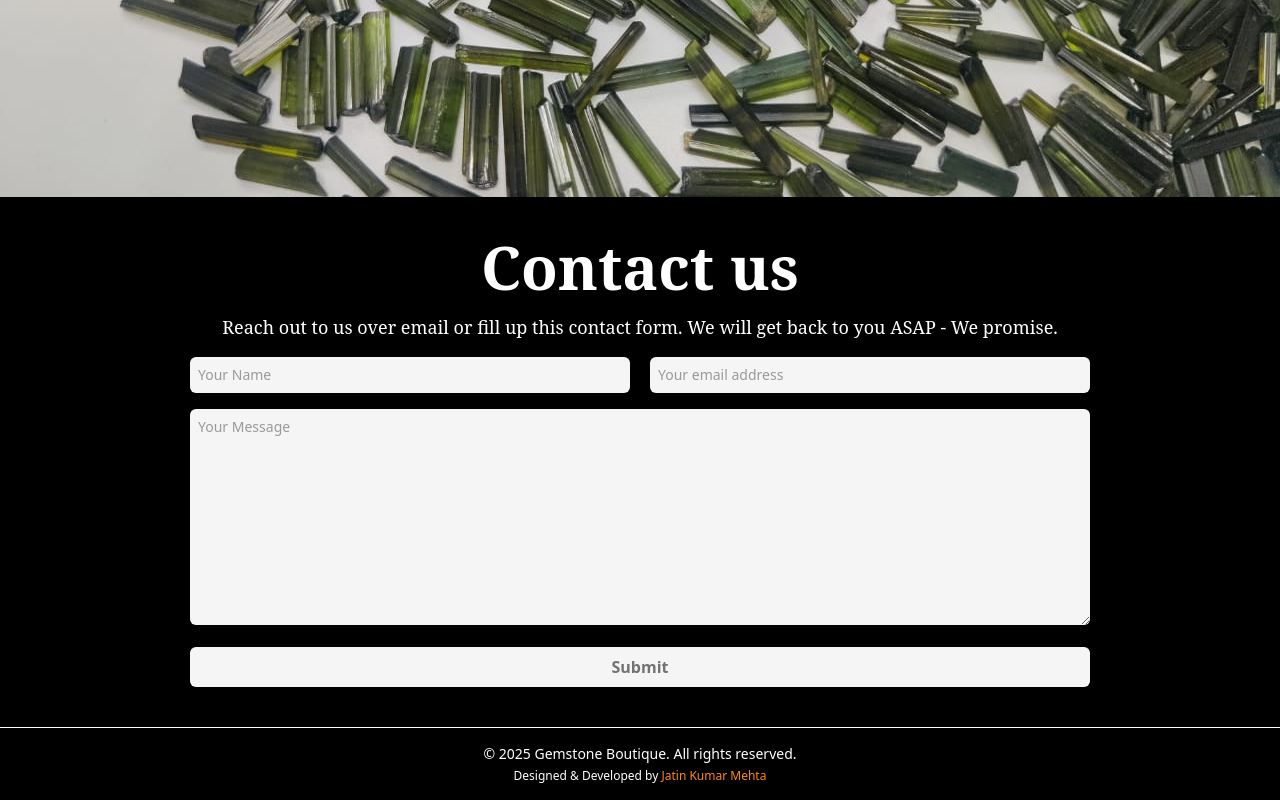
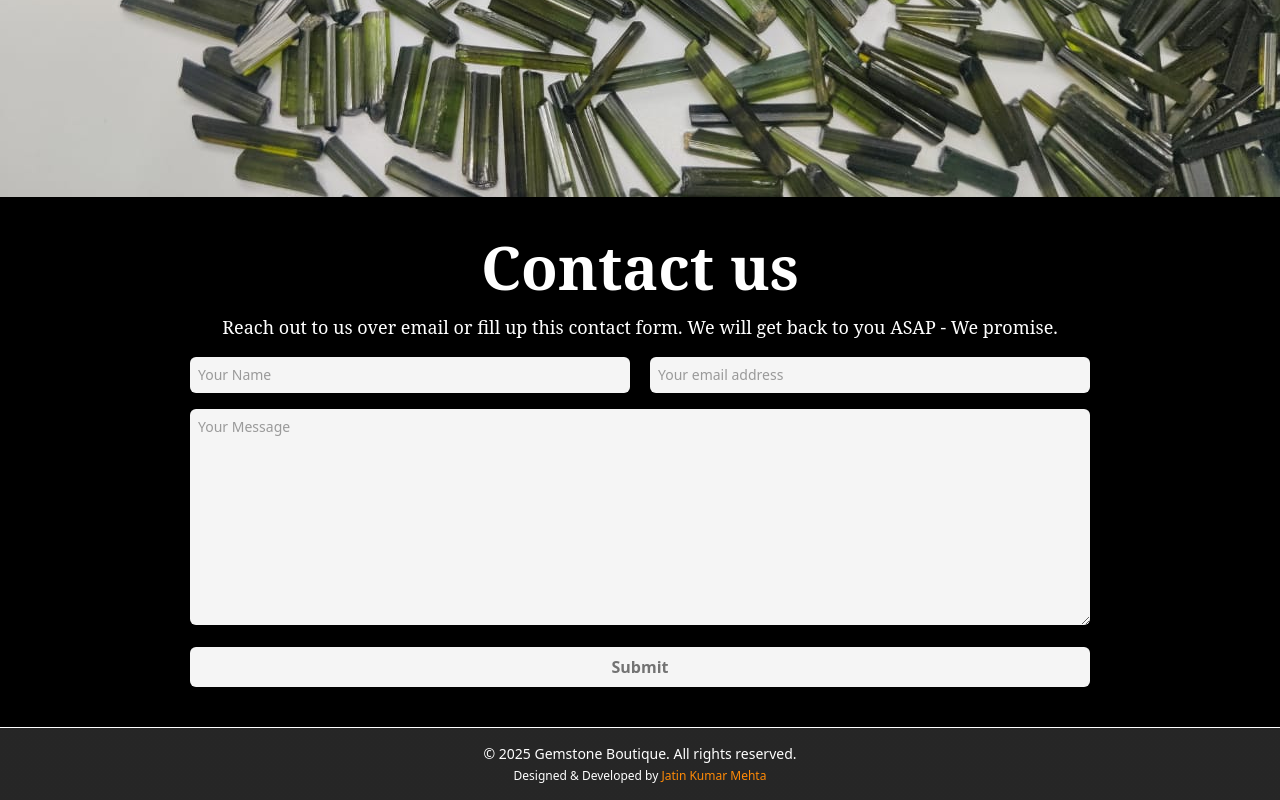
Before and after one commit to JatinMehta007/Freelance-project, a React (Vite) app: page / in a window 1280 px wide. Shown: the part 3110-3910 px from the top of the page. Built offline with nearby package versions, Linux system fonts and the light colour scheme; a web font is replaced by a local one.

Commit message:
add bg-color

```diff
--- a/src/pages/Footer.jsx
+++ b/src/pages/Footer.jsx
@@ -2,7 +2,7 @@ import { forwardRef } from "react";
 
 export const Footer = forwardRef((props, ref) => {
   return (
-    <footer ref={ref} className="bg-black text-center py-4 text-sm text-white">
+    <footer ref={ref} className="bg-gradient-to-r from-neutral-800 via-neutral-800 to-neutral-800 text-center py-4 text-sm text-white">
   <div>© 2025 Gemstone Boutique. All rights reserved.</div>
   <div className="mt-1 text-xs">
     Designed & Developed by <a href="https://portfolio-jatinmehta.vercel.app" className="text-orange-400 hover:underline">Jatin Kumar Mehta</a>
```
